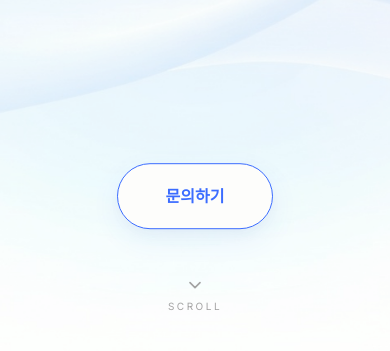
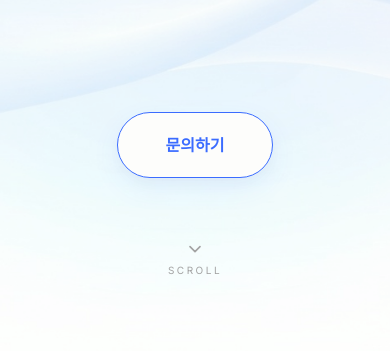
Before and after one commit to doridoyoun/prebo-landing, a plain HTML site: page index.html in a window 390 px wide. Shown: the part 493-844 px from the top of the page. Drawn offline with nearby package versions, Linux system fonts and the light colour scheme.

Commit message:
fix: mobile hero CTA position and scroll alignment

```diff
--- a/index.html
+++ b/index.html
@@ -4,6 +4,15 @@
     <meta charset="UTF-8">
     <meta name="viewport" content="width=device-width, initial-scale=1.0">
     <title>PREBO - Future-Tech Agency</title>
+    <meta property="og:type" content="website">
+    <meta property="og:title" content="PREBO - Future-Tech Agency">
+    <meta property="og:description" content="브랜드 Activation & Marketing Agency">
+    <meta property="og:image" content="https://www.prebo.kr/images/hero-thumbnail.jpg">
+    <meta property="og:url" content="https://www.prebo.kr/">
+    <meta name="twitter:card" content="summary_large_image">
+    <meta name="twitter:title" content="PREBO - Future-Tech Agency">
+    <meta name="twitter:description" content="브랜드 Activation & Marketing Agency">
+    <meta name="twitter:image" content="https://www.prebo.kr/images/hero-thumbnail.jpg">
 
     <script src="https://cdn.tailwindcss.com"></script>
     <script src="https://unpkg.com/lucide@latest"></script>
@@ -122,10 +131,10 @@
             }
         }
         .hero-lower-actions {
-            flex-shrink: 0;
             display: flex;
             flex-direction: column;
             align-items: center;
+            flex-shrink: 0;
             width: 100%;
             margin-top: clamp(40px, 4.5vw, 56px);
         }
@@ -695,28 +704,88 @@
                 min-width: clamp(170px, 12vw, 200px);
             }
         }
-        /* Visual lift only (transform); layout box unchanged — CTA closer to subheadline */
         .hero-lower-actions .btn-inquiry-gradient.hero-cta {
-            transform: translateY(calc(-1 * clamp(36px, 12vw, 64px)));
+            transform: none;
             transition: transform 0.15s ease, background-color 0.2s ease, border-color 0.2s ease, box-shadow 0.2s ease;
         }
-        @media (min-width: 768px) {
+        @media (min-width: 768px) and (min-height: 820px) {
             .hero-lower-actions .btn-inquiry-gradient.hero-cta {
-                transform: translateY(calc(-1 * clamp(64px, 11vw, 104px)));
+                transform: translateY(-24px);
             }
         }
         .hero-lower-actions .btn-inquiry-gradient.hero-cta:active {
-            transform: translateY(calc(-1 * clamp(36px, 12vw, 64px))) scale(0.95);
-        }
-        @media (min-width: 768px) {
+            transform: scale(0.95);
+        }
+        @media (min-width: 768px) and (min-height: 820px) {
             .hero-lower-actions .btn-inquiry-gradient.hero-cta:active {
-                transform: translateY(calc(-1 * clamp(64px, 11vw, 104px))) scale(0.95);
-            }
-        }
-        /* Scroll guide: scoped margin + translate (layout in hero-lower-actions only); inner keeps bounce */
+                transform: translateY(-24px) scale(0.95);
+            }
+        }
+        /* Scroll guide: margin-only spacing below CTA */
+        .hero-scroll-guide {
+            margin-top: clamp(20px, 3vw, 32px) !important;
+            transform: none !important;
+        }
         .hero-lower-actions .hero-scroll-guide {
-            margin-top: clamp(22px, 3vw, 38px) !important;
-            transform: translateY(calc(-1 * clamp(16px, 3vw, 32px)));
+            margin-top: clamp(20px, 3vw, 32px) !important;
+            transform: none !important;
+        }
+        .hero-scroll-guide-inner {
+            display: flex;
+            flex-direction: column;
+            align-items: center;
+            justify-content: center;
+        }
+        @media (max-height: 820px) {
+            .hero-lower-actions {
+                margin-top: clamp(28px, 4vw, 40px);
+            }
+
+            .hero-lower-actions .btn-inquiry-gradient.hero-cta {
+                transform: none;
+            }
+
+            .hero-lower-actions .hero-scroll-guide {
+                margin-top: 24px !important;
+                transform: none !important;
+            }
+        }
+
+        @media (max-width: 768px) {
+            /* Keep full screen hero */
+            .hero-main {
+                min-height: 100svh;
+                display: flex;
+                flex-direction: column;
+                justify-content: center;
+                padding-bottom: 64px !important;
+            }
+
+            /* Keep parent relatively stable */
+            .hero-lower-actions {
+                margin-top: clamp(24px, 5vh, 40px);
+            }
+
+            /* Lift CTA strongly upward (transform only) */
+            .hero-lower-actions .btn-inquiry-gradient.hero-cta {
+                transform: translateY(-64px);
+            }
+
+            /* active 상태도 동일하게 유지 */
+            .hero-lower-actions .btn-inquiry-gradient.hero-cta:active {
+                transform: translateY(-64px) scale(0.95);
+            }
+
+            /* Scroll indicator directly under button */
+            .hero-scroll-guide {
+                margin-top: 6px !important;
+                transform: none !important;
+            }
+
+            .hero-lower-actions .hero-scroll-guide {
+                margin-top: 6px !important;
+                transform: none !important;
+            }
         }
 
         /* Final CTA: seamless with page background; headline matches hero title */
@@ -992,9 +1061,6 @@
             margin-bottom: 0;
             color: #4b5d73;
         }
-        .hero-scroll-guide {
-            margin-top: clamp(32px, 3.5vw, 48px) !important;
-        }
         @media (min-width: 768px) {
             .hero-subheadline {
                 max-width: 500px;
@@ -1013,8 +1079,9 @@
             h2.hero-title { font-size: 1.875rem !important; line-height: 1.3 !important; }
             .section-padding { padding-top: 88px !important; padding-bottom: 88px !important; }
             .hero-main.section-padding {
+                min-height: 100svh;
                 padding-top: 68px !important;
-                padding-bottom: 80px !important;
+                padding-bottom: 64px !important;
             }
             .py-24 { padding-top: 8rem !important; padding-bottom: 8rem !important; }
             .py-40 { padding-top: 11.5rem !important; padding-bottom: 11.5rem !important; }
@@ -1025,18 +1092,12 @@
                 overflow: visible !important;
                 padding: 0.25rem 0.125rem;
             }
-            .hero-scroll-guide {
-                margin-top: clamp(32px, 8vw, 48px) !important;
-            }
-            .hero-lower-actions .hero-scroll-guide {
-                margin-top: clamp(20px, 6vw, 36px) !important;
-            }
             .hero-content-balance {
                 padding-top: 2.5rem;
                 padding-bottom: 0;
             }
             .hero-lower-actions {
-                margin-top: clamp(40px, 7vw, 52px);
+                margin-top: clamp(24px, 5vh, 40px);
             }
             .services-section {
                 padding-top: 5rem !important;
@@ -1113,7 +1174,7 @@
         </div>
         <div class="relative z-10 max-w-7xl mx-auto px-6 w-full min-w-0 hero-lower-actions">
             <div class="flex flex-col sm:flex-row items-center justify-center gap-4">
-                <a href="mailto:contact@prebo.kr?subject=[문의] PREBO 서비스 관련 문의드립니다&body=%0D%0A%0D%0A성함:%0D%0A연락처:%0D%0A문의내용:" class="btn-inquiry-gradient hero-cta inline-block text-center w-full sm:w-auto rounded-full font-bold transition-all">문의하기</a>
+                <a href="https://mail.google.com/mail/?view=cm&fs=1&to=contact@prebo.kr&su=%5B%EB%AC%B8%EC%9D%98%ED%95%98%EA%B8%B0%5D" target="_blank" rel="noopener noreferrer" class="btn-inquiry-gradient hero-cta inline-block text-center w-full sm:w-auto rounded-full font-bold transition-all">문의하기</a>
             </div>
             <div class="hero-scroll-guide flex flex-col items-center justify-center text-neutral-400 select-none">
                 <div class="hero-scroll-guide-inner flex flex-col items-center animate-bounce">
@@ -1453,7 +1514,7 @@
                 <span class="final-cta-title-line">최고의 파트너와</span>
                 <span class="final-cta-title-line">함께하세요</span>
             </h2>
-            <a href="mailto:contact@prebo.kr?subject=[문의] PREBO 서비스 관련 문의드립니다&body=%0D%0A%0D%0A성함:%0D%0A연락처:%0D%0A문의내용:" class="btn-inquiry-gradient final-cta-btn inline-block text-center rounded-full font-bold active:scale-95 transition-all">지금 문의하기</a>
+            <a href="https://mail.google.com/mail/?view=cm&fs=1&to=contact@prebo.kr&su=%5B%EB%AC%B8%EC%9D%98%ED%95%98%EA%B8%B0%5D" target="_blank" rel="noopener noreferrer" class="btn-inquiry-gradient final-cta-btn inline-block text-center rounded-full font-bold active:scale-95 transition-all">지금 문의하기</a>
         </div>
     </section>
 
```
Also changed, not shown: images/hero-thumbnail.jpg (added).
